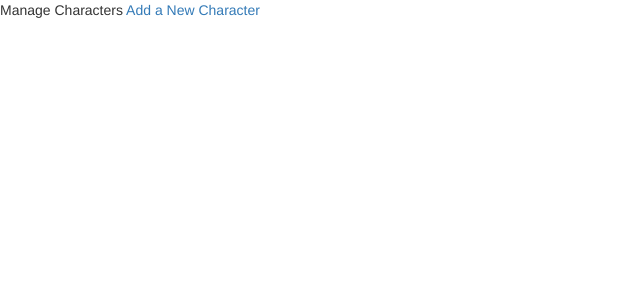
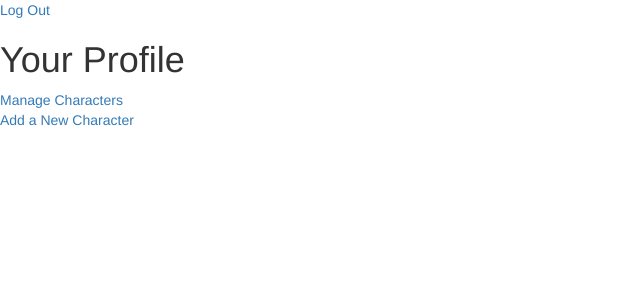
Before and after one commit to taliatrilling/Shepard_Explorer, a Flask app: page /profile in a window 1280 px wide. Shown: the top 300 px of the page, without its empty margins (0-640 px from the left). Run offline with Flask 2, Linux system fonts and the light colour scheme; the visitor is signed in with stand-in values (Sample User, id 1); tables that the repository leaves empty hold one stand-in row (values such as "Sample post"); some libraries are stand-ins or nearby versions.

Commit message:
fixed logout, added basic login/logout to base

```diff
--- a/server.py
+++ b/server.py
@@ -207,6 +207,14 @@ def logged_in():
 	return redirect("/login")
 
 
+@app.route("/logout")
+def log_out():
+	"""Logs a current user out by deleting the session key/value"""
+
+	del session["user_id"]
+	flash("You have been logged out")
+	return redirect("/")
+
 
 @app.route("/new-char")
 def add_new_char():
@@ -256,7 +264,7 @@ def char_added():
 
 @app.route("/profile")
 def profile():
-	""" """
+	"""Displays current user's profile"""
 
 	if "user_id" not in session:
 		flash("Please log in or register to access your profile")
@@ -268,7 +276,8 @@ def profile():
 
 @app.route("/char-management")
 def char_management():
-	""" """
+	"""Displays existing characters for a user, options to add a new character, update a character, or delete
+	a character"""
 
 	if "user_id" not in session:
 		flash("Please log in to manage characters")
--- a/templates/base.html
+++ b/templates/base.html
@@ -6,7 +6,17 @@
 		<script src="https://maxcdn.bootstrapcdn.com/bootstrap/3.3.7/js/bootstrap.min.js" integrity="sha384-Tc5IQib027qvyjSMfHjOMaLkfuWVxZxUPnCJA7l2mCWNIpG9mGCD8wGNIcPD7Txa" crossorigin="anonymous"></script>
 	</head>
 	<body>
+		{% if "user_id" in session %}
+			<a href="/logout">Log Out</a>
+
+		{% else %}
+			<a href="/login">Log In</a>
+
+		{% endif %}
+
 		{% block content %}BODY CONTENT HERE
+
+
 		{% endblock %}
 	</body>
 	<script>
--- a/templates/char_management.html
+++ b/templates/char_management.html
@@ -5,11 +5,13 @@
 <div class="container-fluid">
 
 {% for char in characters %}
-	{{ char.shep_name }}:<br>
+	Commander {{ char.shep_name }} Shepard:<br>
 	<a href="">Update Stats</a><br>
 	<a href="">Share Character</a><br>
-	<a href="">Delete Character</a><br>
+	<a href="">Delete Character</a><br><br>
 {% endfor %}
+
+<br><a href="/new-char">Add a New Character</a>
 
 </div>
 
--- a/templates/profile.html
+++ b/templates/profile.html
@@ -5,8 +5,10 @@
 
 {% block content %}
 
-Manage Characters
-<a href="/new-char">Add a New Character</a>
+<h1>Your Profile</h1>
+
+<a href="/char-management">Manage Characters</a><br>
+<a href="/new-char">Add a New Character</a><br>
 
 </div>
 
```
